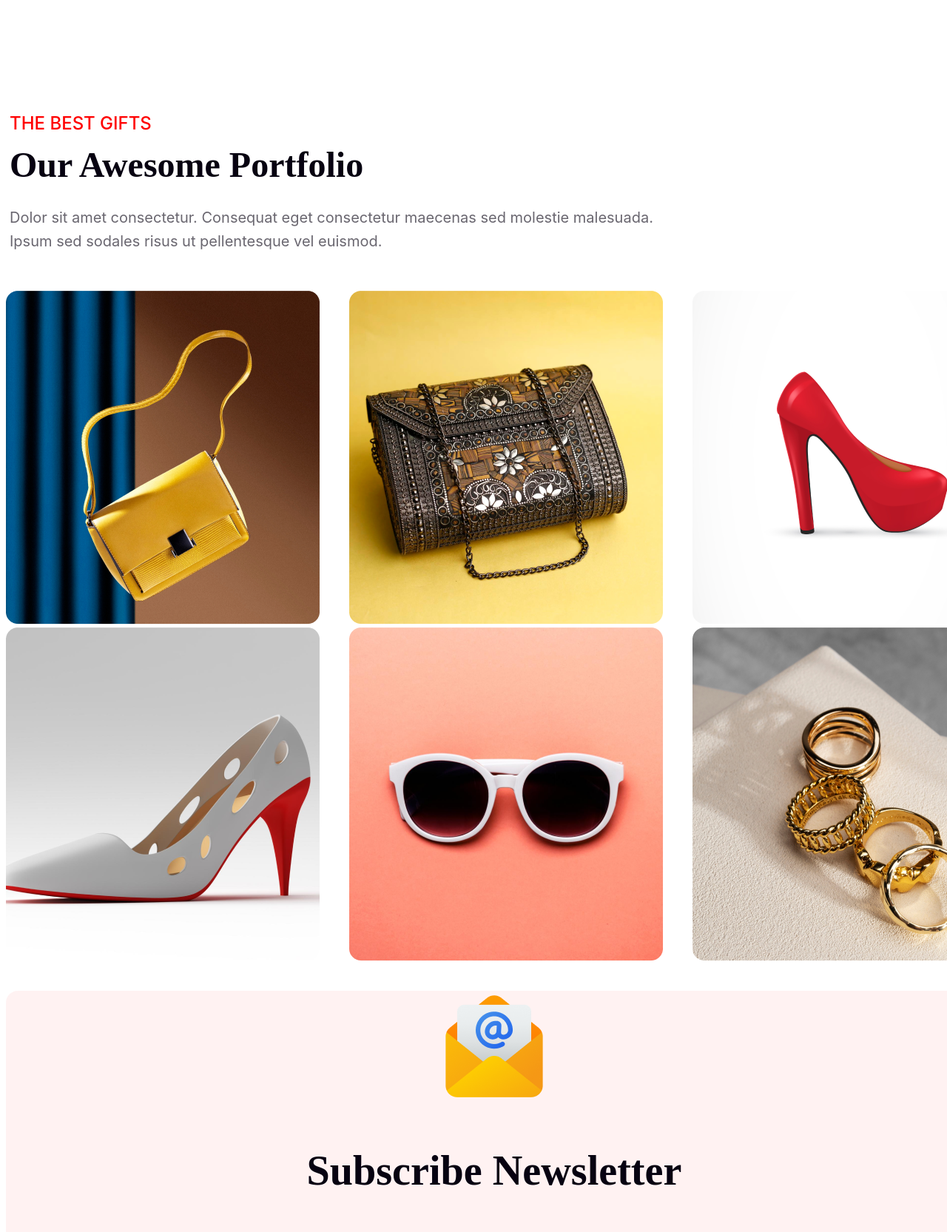
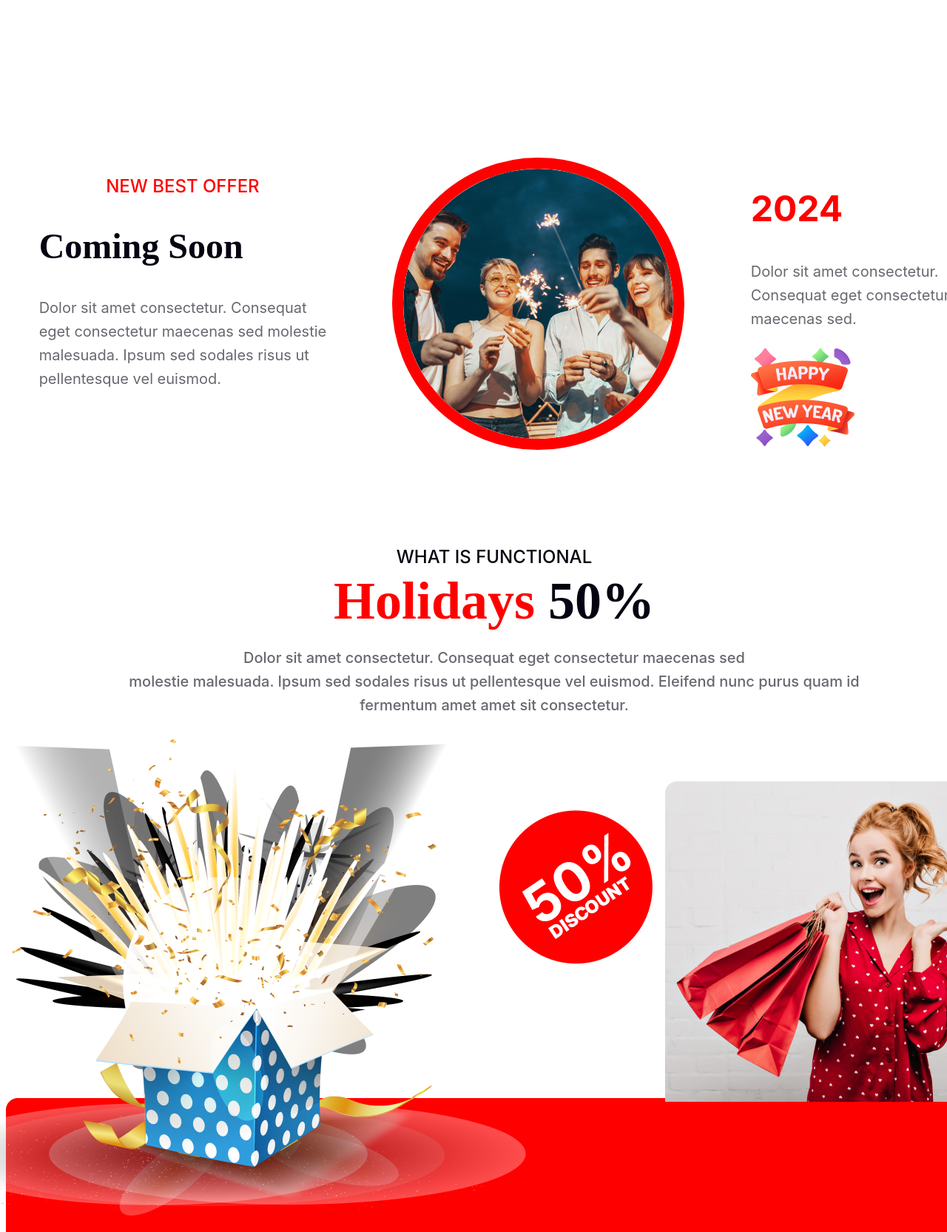
Before and after one commit to Anayet123344/ASSIGNMENT--1, a plain HTML site: page index.html in a window 1280 px wide. Shown: the part 3146-4811 px from the top of the page at 74% size. Drawn offline with Linux system fonts and the light colour scheme.

Commit message:
all complete

```diff
--- a/index.html
+++ b/index.html
@@ -60,10 +60,31 @@
                 </div>
             </div>
         </section>
-        <section>
-
+        <section class="comming">
+            <div class="coming-soon">
+                <h3 class="comming-color">NEW BEST OFFER</h3>
+                <h2 class="comming-title">Coming Soon</h2>
+                <p class="comming-pra">Dolor sit amet consectetur. Consequat<br> eget consectetur maecenas sed molestie<br> malesuada. Ipsum sed sodales risus ut<br> pellentesque vel euismod. </p>
+            </div>
+            <div class="comming-img">
+                <img class="comming-img-circle" src="img/Ellipse 1.png" alt="">
+            </div>
+            <div class="comming-new">
+                <h2 class="year-color">2024</h2>
+                <p class="comming-new-pra">Dolor sit amet consectetur.<br> Consequat eget consectetur<br> maecenas sed.</p>
+                <img class="comming-new-pic" src="img/Group 96.png" alt="">
+            </div>
         </section>
-        <section>
+        <section class="sale">
+            <div class="sale-cont">
+                <h3 class="sale-title">WHAT IS FUNCTIONAL</h3>
+                <h2 class="sale-off"><span class="holi-span" >Holidays </span> 50%</h2>
+                <p class="sale-off-pra">Dolor sit amet consectetur. Consequat eget consectetur maecenas sed<br>
+                    molestie malesuada. Ipsum sed sodales risus ut pellentesque vel euismod. Eleifend nunc purus quam id<br> fermentum amet amet sit consectetur.</p>
+                <img class="anayet" src="img/Group 75.png" alt="">
+                <img class="sale-off-pic" src="img/Group 44.png" alt="">
+                <img class="end-red" src="img/Rectangle 1.png" alt="">
+            </div>
 
         </section>
         <section>
@@ -71,7 +92,7 @@
                 <div class="pot-head">
                     <h3 class="best-gift">THE BEST GIFTS</h2>
                     <h3 class="pot-cont">Our Awesome Portfolio</h3>
-                    <p class="pot-pra">Dolor sit amet consectetur. Consequat eget consectetur maecenas sed molestie malesuada.<br> Ipsum sed sodales risus ut pellentesque vel euismod. </p>
+                    <p class="pot-pra">Dolor sit amet consectetur. Consequat eget consectetur maecenas sed molestie<br>malesuada. Ipsum sed sodales risus ut pellentesque vel euismod. </p>
                 </div>
                 <div class="pot-img">
                     <ul class="style">
@@ -109,8 +130,8 @@
         <footer>
             <section class="footer">
                 <div class="footer-tital">
-                    <h4>44, Big Building Roosevelt Street<br>
-                        Beach Gardens Florida 33410</h4>
+                    <h3>44, Big Building Roosevelt Street<br>
+                        Beach Gardens Florida 33410</h3>
                     <div class="contract">
                         <div class="call">
                             <ul class="style">
@@ -119,8 +140,8 @@
                             </ul>
                         </div>
                         <div class="web-site">
-                            <h4>+00 123 584 124</h>
-                            <h4>www.website.com</h4>
+                            <h3>+00 123 584 124</h3>
+                            <h3>www.website.com</h3>
                         </div>
                     </div>
                 </div>
@@ -133,8 +154,8 @@
                 </div>
                 <hr>
                 <div class="footer-end">
-                    <h4>2017, All Rights Reserved.</h4>
-                    <h4>Unsubscribe</h4>
+                    <h3>2017, All Rights Reserved.</h3>
+                    <h3>Unsubscribe</h3>
 
                 </div>
             </section>
--- a/style/style.css
+++ b/style/style.css
@@ -75,14 +75,15 @@
     line-height: 30px; /* 166.667% */
     margin-top: -40px;
 }
-.welcome-btn{
+.welcom-btn{
     color: #FFF;
     text-align: center;
     font-family: Inter;
     font-size: 20px;
     font-weight: 700;
     text-transform: uppercase;
-    background: none;
+    border: none;
+    background-color: #F00;
 }
 .welcome-party{
     background-image: url(../img/Vectorrr.png);
@@ -133,19 +134,140 @@
     background-color: #F00;
     border-radius: 10px;
     color: #FFF;
-    border-color: #F00;
+    border: none;
 
 
 }
 .about-brg{
     background-image: linear-gradient(180deg, rgba(255, 0, 0, 0.10) 0%, rgba(255, 0, 0, 0.00) 100%);
-    width: 1280px;
+    width: 1320px;
     height: 482px;
     flex-shrink: 0;
     background-position: center;
     margin: auto;
     border-radius: 16px;
 
+}
+.comming{
+    display: flex;
+    background: #FFF;
+    width: 1320px;
+    height: 600px;
+    background-position: center;
+    margin: 60px auto;
+    justify-content: space-around;
+    height: 465px;
+    padding-top: 150px;
+
+}
+.comming-new-pic{
+    width: 140px;
+    height: 140px;
+    flex-shrink: 0;
+}
+.comming-color{
+    color: #F00;
+    text-align: center;
+    font-family: Inter;
+    font-size: 24px;
+    font-weight: 500;
+}
+.comming-title{
+    color: #070211;
+    font-family: Merriweather;
+    font-size: 48px;
+    font-weight: 900;
+    text-transform: capitalize;
+}
+.comming-pra{
+    color: rgba(7, 2, 17, 0.60);
+    font-family: Inter;
+    font-size: 20px;
+    font-weight: 400;
+    line-height: 32px; /* 160% */
+}
+.comming-img{
+
+}
+.comming-img-circle{
+    border-radius: 463px;
+    border: 15px solid #F00;
+}
+.year-color{
+    color: #F00;
+    font-family: Inter;
+    font-size: 48px;
+    font-weight: 700;
+}
+.comming-new-pra{
+    color: rgba(7, 2, 17, 0.60);
+    font-family: Inter;
+    font-size: 20px;
+    font-style: normal;
+    font-weight: 400;
+    line-height: 32px; /* 160% */
+}
+.sale-title{
+    color: #070211;
+    font-family: Inter;
+    font-size: 24px;
+    font-weight: 500;
+
+}
+.sale-off{
+    color: #070211;
+    font-family: Merriweather;
+    font-size: 72px;
+    font-weight: 900;
+    position: center;
+    margin-top: -20px;
+}
+.sale-off-pra{
+    color: rgba(7, 2, 17, 0.60);
+    text-align: center;
+    font-family: Inter;
+    font-size: 20px;
+    font-style: normal;
+    font-weight: 500;
+    line-height: 32px; /* 160% */
+    margin-top: -40px;
+}
+.holi-span{
+    color: #F00;
+    text-align: center;
+    font-family: Merriweather;
+    font-size: 72px;
+    font-weight: 900;
+}
+.sale{
+    width: 1320px;
+    height: 975px;
+    background-position: center;
+    margin: 60px auto;
+    background-image: url(../img/Rectangle\ 2.png);
+    background-repeat: no-repeat;
+    background-position: bottom;
+
+}
+.anayet{
+    position: relative;
+    top: 10px;
+    right: 200px;
+}
+.sale-off-pic{
+    position: relative;
+    top:-300px;
+    right: 290px;
+}
+.end-red{
+    position: relative;
+    top: -600px;
+    left: 445px;
+
+
+}
+.sale-cont{
+    text-align: center;
 }
 .best-gift{
     color: #F00;
@@ -230,25 +352,33 @@
     font-weight: 400;
     margin-top: 23px;
     background-color: none;
+    border: none;
 }
-.Subscribe-btn{
-    color: #FFF;
-    text-align: center;
-    font-family: Inter;
+.subscribe-btn{
+    background-color: red;
+    border: none;
+    color: aliceblue;
     font-size: 20px;
     font-weight: 700;
-    text-transform: capitalize;
-    background-color: #F00;
+    line-height: 16px;
+    padding-right: 20px;
+    border-top-right-radius: 30px;
+    border-bottom-right-radius: 30px;
+    font-family: 'Roboto', sans-serif;
+    margin-left: 250px;
+    padding-bottom: 6px;
+
 }
 .footer-tital{
     display: flex;
     justify-content: space-around;
     color: #FFF;
     text-align: center;
-    padding-top: 25px;
+    padding-top: 70px;
 }
 .contract{
     display: flex;
+    margin-bottom: 50px;
 }
 .call{
     display: flex;
@@ -259,11 +389,14 @@
 .footer-img{
     text-align: center;
     color: #FFF;
+    padding: 70px;
 }
 .footer-end{
     display: flex;
     justify-content: space-around;
     color: #FFF;
+    padding: 50px;
+    margin-bottom: 90px;
 }
 .footer{
     background: #070211;
```
